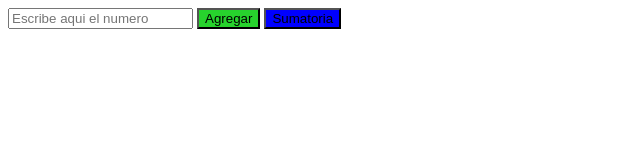
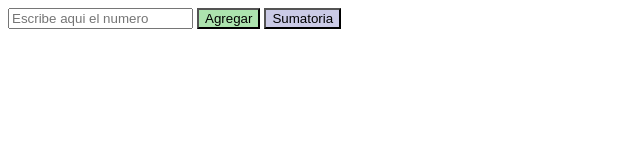
Before and after one commit to olisito/Doom_js, a plain HTML site: page ejer suma2/index.html in a window 1280 px wide. Shown: the whole page, without its empty margins (0-640 px from the left). Drawn offline with Linux system fonts and the light colour scheme.

Commit message:
correguimos errores (#1)

```diff
--- a/ejer suma2/main.js
+++ b/ejer suma2/main.js
@@ -20,3 +20,4 @@ function sumatoria() {
 
 btnAgregar.addEventListener("click", agregar);
 btnSumatoria.addEventListener("click", sumatoria);
+/* fixeamos errores */
--- a/ejer suma2/styles.css
+++ b/ejer suma2/styles.css
@@ -1,6 +1,6 @@
 .azul {
-    background-color: blue;
+    background-color: rgb(202, 202, 230);
 }
 .verde {
-    background-color: rgb(39, 211, 45);
+    background-color: rgb(172, 227, 174);
 }
```
